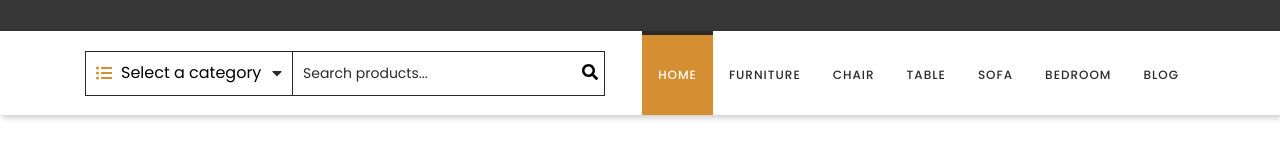
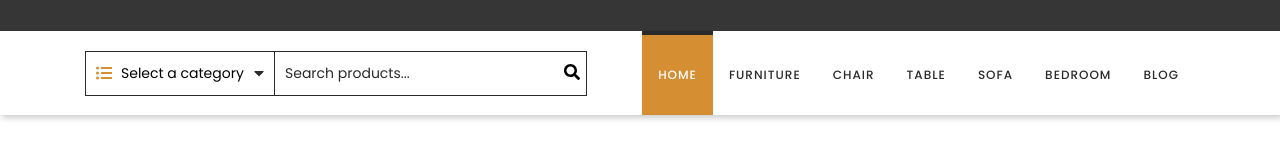
Before and after one commit to iMdPd/reactTeamProject, a React (Create React App) app: page /product/1 in a window 1280 px wide. Shown: the part 170-311 px from the top of the page. Built offline with nearby package versions, Linux system fonts and the light colour scheme.

Commit message:
Add and fix styles for Select

```diff
--- a/package.json
+++ b/package.json
@@ -59,7 +59,7 @@
     "react-dom": "^16.9.0",
     "react-redux": "^7.1.1",
     "react-router-dom": "^5.1.2",
-    "react-scripts": "3.1.2",
+    "react-scripts": "5",
     "react-test-renderer": "^16.9.0",
     "redux": "^4.0.4",
     "sass": "^1.54.3"
--- a/src/components/features/ProductSearch/ProductSearch.module.scss
+++ b/src/components/features/ProductSearch/ProductSearch.module.scss
@@ -27,11 +27,17 @@
 
     select {
       -webkit-appearance: none;
+      font-size: 14px;
+      outline: none;
       border: 0;
       background-color: transparent;
       padding: 5px 30px 5px 35px;
       position: relative;
       z-index: 1;
+
+      &:hover {
+        cursor: pointer;
+      }
     }
   }
 
```
Also changed, not shown: 1 other file (tests, documents, lock files or other folders).
